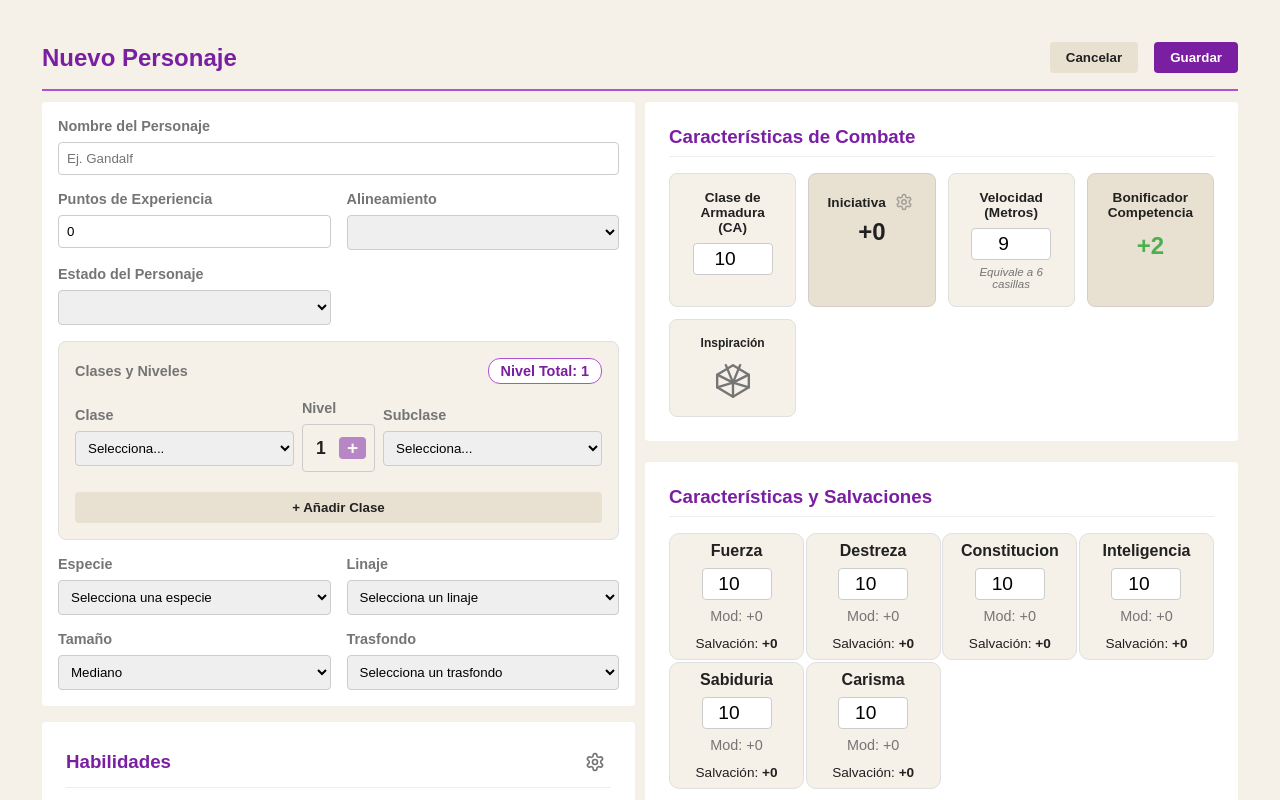
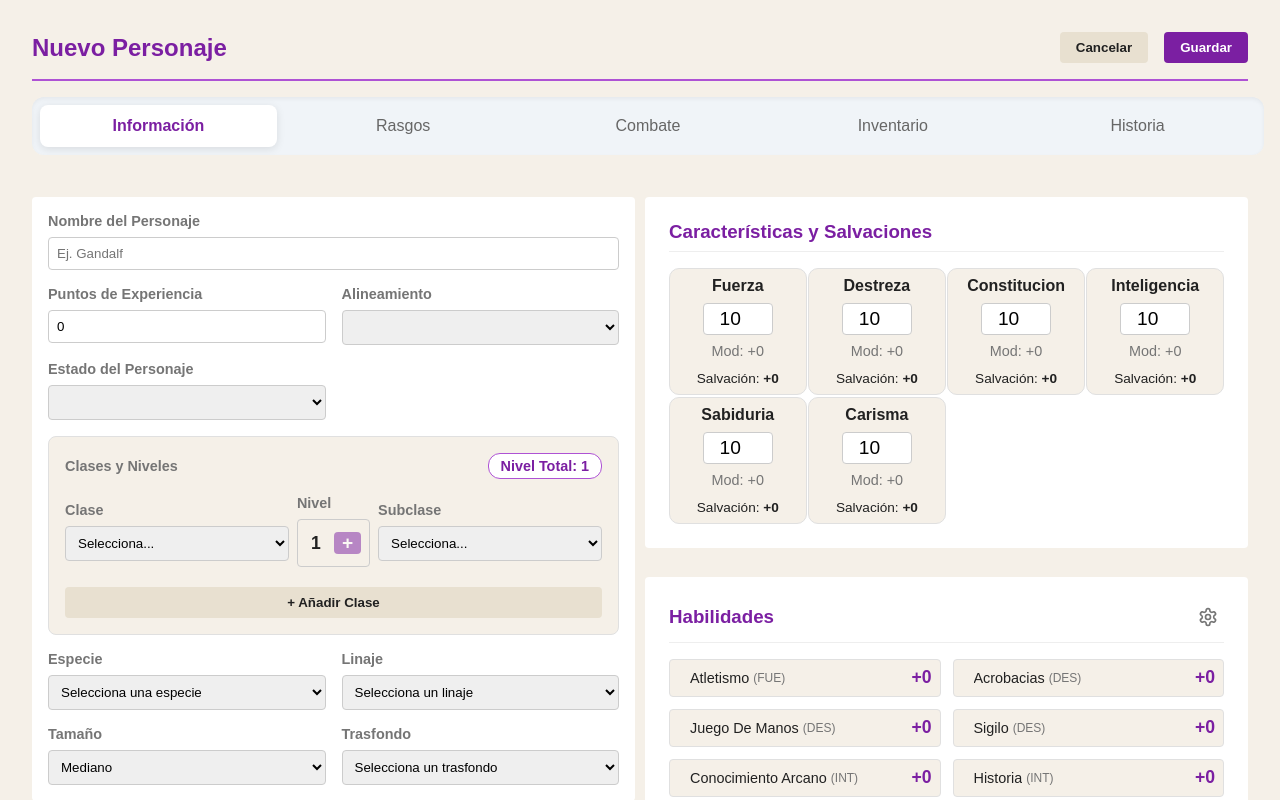
Before and after one commit to AironDH/Gremio-de-Egida, a Vue app: page /personaje/nuevo in a window 1280 px wide. Shown: the top 800 px of the page. Built offline with nearby package versions, Linux system fonts and the light colour scheme.

Commit message:
V1.2 Rediseño visual de la pantalla de personaje

```diff
--- a/src/components/character/CharacterForm.vue
+++ b/src/components/character/CharacterForm.vue
@@ -1,5 +1,7 @@
 <template>
-  <form @submit.prevent="guardarPersonaje" class="character-form" ref="formRef">
+  <form @submit.prevent="guardarPersonaje" class="character-form">
+
+    <!-- Cabecera Intacta -->
     <div class="character-form__header ancho-total">
       <h2>{{ esEdicion ? 'Editar Personaje' : 'Nuevo Personaje' }}</h2>
       <div class="actions">
@@ -8,10 +10,76 @@
       </div>
     </div>
 
+    <!-- Navegación de Pestañas -->
+    <nav class="tabs-nav ancho-total">
+      <button
+        type="button"
+        class="menu-movil-btn"
+        @click="menuMovilAbierto = !menuMovilAbierto"
+      >
+        ☰ Menú de Pestañas
+      </button>
+      <ul class="tabs-lista" :class="{ 'abierto': menuMovilAbierto }">
+        <li
+          v-for="pestana in pestañas"
+          :key="pestana.id"
+          :class="{ 'activa': pestanaActiva === pestana.id }"
+          @click="cambiarPestana(pestana.id)"
+        >
+          {{ pestana.nombre }}
+        </li>
+      </ul>
+    </nav>
 
-    <CharacterBasicInfo v-model="formData" class="ancho-medio"/>
+    <!-- Contenedor Grid Dinámico -->
+    <div class="masonry-grid ancho-total" ref="gridRef">
 
+      <!-- ================= PESTAÑA: INFORMACIÓN ================= -->
+      <CharacterBasicInfo
+        v-if="pestanaActiva === 'informacion'"
+        v-model="formData"
+        class="ancho-medio"
+      />
+
+      <CharacterStats
+        v-if="pestanaActiva === 'informacion'"
+        v-model:caracteristicas="formData.caracteristicasBase"
+        v-model:salvaciones="formData.salvaciones"
+        :salvacionesCalculadas="salvacionesCalculadas"
+        :salvacionesClasePrincipal="salvacionesClasePrincipal"
+        class="ancho-medio"
+      />
+
+      <CharacterSkills
+        v-if="pestanaActiva === 'informacion'"
+        v-model="formData.habilidades"
+        :habilidadesCalculadas="habilidadesCalculadas"
+        class="ancho-medio"
+      />
+
+      <CharacterProficiencies
+        v-if="pestanaActiva === 'informacion'"
+        v-model:competenciasArmas="formData.competenciasArmas"
+        v-model:competenciasArmaduras="formData.competenciasArmaduras"
+        v-model:herramientas="formData.herramientas"
+        v-model:idiomas="formData.idiomas"
+        class="ancho-medio"
+      />
+
+
+      <!-- ================= PESTAÑA: RASGOS ================= -->
+      <CharacterTraits
+        v-if="pestanaActiva === 'rasgos'"
+        :rasgos="rasgosPersonaje"
+        :clasesPersonaje="formData.clases"
+        v-model:opcionesRasgos="formData.opcionesRasgos"
+        class="ancho-total"
+      />
+
+
+      <!-- ================= PESTAÑA: COMBATE ================= -->
       <CharacterFeatures
+        v-if="pestanaActiva === 'combate'"
         v-model:ca="formData.ca"
         v-model:velocidad="formData.velocidad"
         v-model:inspiracion="formData.inspiracion"
@@ -20,21 +88,8 @@
         class="ancho-medio"
       />
 
-    <CharacterStats
-      v-model:caracteristicas="formData.caracteristicasBase"
-      v-model:salvaciones="formData.salvaciones"
-      :salvacionesCalculadas="salvacionesCalculadas"
-      :salvacionesClasePrincipal="salvacionesClasePrincipal"
-      class="ancho-medio"
-    />
-
-    <CharacterSkills
-      v-model="formData.habilidades"
-      :habilidadesCalculadas="habilidadesCalculadas"
-      class="ancho-medio"
-    />
-
       <CharacterHealth
+        v-if="pestanaActiva === 'combate'"
         v-model:vidaMaxima="formData.puntosVidaMax"
         v-model:vidaActual="formData.puntosVidaActuales"
         v-model:vidaTemporal="formData.pgTemp"
@@ -46,6 +101,7 @@
       />
 
       <CharacterResources
+        v-if="pestanaActiva === 'combate'"
         v-model="formData"
         :espaciosEstandarMax="espaciosEstandar"
         :espaciosPactoMax="espaciosPacto"
@@ -55,42 +111,41 @@
         class="ancho-medio"
       />
 
-    <CharacterAttacks v-model="formData.ataques" class="ancho-medio" />
-
-    <CharacterEquipment
-      v-model="formData.equipo"
-      :pesoActualEquipado="pesoActualEquipado"
-      :capacidadCargaCalculada="capacidadCargaCalculada"
+      <CharacterAttacks
+        v-if="pestanaActiva === 'combate'"
+        v-model="formData.ataques"
         class="ancho-medio"
       />
 
-    <CharacterProficiencies
-      v-model:competenciasArmas="formData.competenciasArmas"
-      v-model:competenciasArmaduras="formData.competenciasArmaduras"
-      v-model:herramientas="formData.herramientas"
-      v-model:idiomas="formData.idiomas"
-      class="ancho-medio"
-    />
-
-    <!-- Libro de Hechizos -->
       <CharacterSpells
+        v-if="pestanaActiva === 'combate'"
         v-model="formData.hechizos"
         :clasesPersonaje="formData.clases"
         class="ancho-total"
       />
 
 
-    <CharacterTraits
-      :rasgos="rasgosPersonaje"
-      :clasesPersonaje="formData.clases"
-      v-model:opcionesRasgos="formData.opcionesRasgos"
-      class="columna-1"
+      <!-- ================= PESTAÑA: INVENTARIO ================= -->
+      <CharacterEquipment
+        v-if="pestanaActiva === 'inventario'"
+        v-model="formData.equipo"
+        :pesoActualEquipado="pesoActualEquipado"
+        :capacidadCargaCalculada="capacidadCargaCalculada"
+        class="ancho-total"
       />
 
-    <CharacterPersonality v-model="formData.personalidad" class="ancho-3"/>
 
+      <!-- ================= PESTAÑA: HISTORIA ================= -->
+      <CharacterPersonality
+        v-if="pestanaActiva === 'historia'"
+        v-model="formData.personalidad"
+        class="ancho-total"
+      />
+
+    </div>
   </form>
 
+  <!-- Alertas y Modales Globales -->
   <LevelUpAlert
     :requiereMejora="requiereMejora"
     :claseTrigger="claseTrigger"
@@ -147,6 +202,25 @@ const emit = defineEmits(['guardar', 'cancelar'])
 const formData = ref(generarPersonajeBase())
 
 const esEdicion = ref(false)
+
+// ==========================================
+// LÓGICA DE PESTAÑAS (NUEVO)
+// ==========================================
+const pestanaActiva = ref('informacion')
+const menuMovilAbierto = ref(false)
+
+const pestañas = [
+  { id: 'informacion', nombre: 'Información' },
+  { id: 'rasgos', nombre: 'Rasgos' },
+  { id: 'combate', nombre: 'Combate' },
+  { id: 'inventario', nombre: 'Inventario' },
+  { id: 'historia', nombre: 'Historia' }
+]
+
+const cambiarPestana = (id) => {
+  pestanaActiva.value = id
+  menuMovilAbierto.value = false
+}
 
 // Inicializamos el motor de niveles y dotes
 const {
@@ -227,7 +301,7 @@ const guardarPersonaje = () => {
       ----------------------------
 */
 
-const formRef = ref(null);
+const gridRef = ref(null); // Cambiado de formRef a gridRef
 let resizeObserver = null;
 let mutationObserver = null;
 
@@ -261,8 +335,8 @@ onMounted(async () => {
     }
   };
 
-  if (formRef.value) {
-    const hijosIniciales = formRef.value.children;
+  if (gridRef.value) {
+    const hijosIniciales = gridRef.value.children;
     for (let hijo of hijosIniciales) {
       observarHijo(hijo);
     }
@@ -279,7 +353,7 @@ onMounted(async () => {
       }
     });
 
-    mutationObserver.observe(formRef.value, { childList: true });
+    mutationObserver.observe(gridRef.value, { childList: true });
   }
 });
 
@@ -293,7 +367,9 @@ onBeforeUnmount(() => {
 .character-form {
   display: flex;
   flex-direction: column;
+  gap: 1rem;
 }
+
 .character-form__header {
   display: flex;
   justify-content: space-between;
@@ -301,15 +377,18 @@ onBeforeUnmount(() => {
   padding-bottom: 1rem;
   border-bottom: 2px solid var(--color-primary-light, #ae52d4);
 }
+
 .character-form__header h2 {
   margin: 0;
   color: var(--color-primary, #7b1fa2);
 }
+
 .actions {
   display: flex;
   gap: 1rem;
 }
-.alerta{
+
+.alerta {
   position: fixed;
   top: 0;
   left: 0;
@@ -320,35 +399,190 @@ onBeforeUnmount(() => {
   box-shadow: 0 2px 5px rgba(0, 0, 0, 0.2);
 }
 
-/* 🖥️ Pantallas Grandes (Escritorio / 1920px - 4 Columnas) */
+/* ==========================================
+   NAVEGACIÓN DE PESTAÑAS (MÓVIL POR DEFECTO)
+   ========================================== */
+.tabs-nav {
+  position: relative;
+  width: 100%;
+  z-index: 100;
+  margin-bottom: 1rem;
+}
+
+/* Botón Hamburguesa */
+.menu-movil-btn {
+  width: 100%;
+  padding: 1rem 1.5rem;
+  background-color: var(--color-primary, #7b1fa2);
+  color: #ffffff;
+  border: none;
+  border-radius: 8px;
+  font-size: 1.1rem;
+  font-weight: 600;
+  text-align: left;
+  cursor: pointer;
+  display: flex;
+  justify-content: space-between;
+  align-items: center;
+  box-shadow: 0 4px 6px rgba(0, 0, 0, 0.1);
+  transition: background-color 0.2s ease;
+}
+
+.menu-movil-btn:hover {
+  background-color: var(--color-primary-dark, #4a148c);
+}
+
+/* Lista Desplegable (Móvil) */
+.tabs-lista {
+  display: none; /* Oculto por defecto */
+  list-style: none;
+  padding: 0;
+  margin: 0.5rem 0 0 0;
+  position: absolute;
+  top: 100%;
+  left: 0;
+  width: 100%;
+  background: var(--color-surface, #ffffff);
+  box-shadow: 0 8px 24px rgba(0, 0, 0, 0.15);
+  border-radius: 8px;
+  overflow: hidden;
+  border: 1px solid #eaeaea;
+}
+
+.tabs-lista.abierto {
+  display: block; /* Se muestra al alternar el booleano en el template */
+}
+
+/* Elementos de la lista (Pestañas) */
+.tabs-lista li {
+  width: 100%;
+  text-align: left;
+  padding: 1rem 1.5rem;
+  background: transparent;
+  border-bottom: 1px solid #f0f0f0;
+  font-size: 1rem;
+  color: var(--color-text-primary, #444);
+  cursor: pointer;
+  transition: all 0.3s ease;
+}
+
+.tabs-lista li:last-child {
+  border-bottom: none;
+}
+
+/* Feedback al pasar el ratón en móvil */
+.tabs-lista li:hover {
+  background: var(--color-surface-variant, #f8f9fa);
+  padding-left: 2rem;
+  color: var(--color-primary, #7b1fa2);
+}
+
+/* Estado activo en móvil */
+.tabs-lista li.activa {
+  background: var(--color-primary-light, #ae52d4);
+  color: white;
+  font-weight: bold;
+}
+
+.tabs-lista li.activa:hover {
+  padding-left: 1.5rem; /* Resetea el padding del hover si está activo */
+}
+
+/* ==========================================
+   GRID MASONRY (DISPOSICIÓN MÓVIL)
+   ========================================== */
+.masonry-grid {
+  display: flex;
+  flex-direction: column;
+  gap: 1.5rem;
+}
+
+/* ==========================================
+   🖥️ TABLETS Y ESCRITORIO (MENÚ HORIZONTAL)
+   ========================================== */
+@media (min-width: 992px) {
+
+  .menu-movil-btn {
+    display: none; /* Ocultamos la hamburguesa */
+  }
+
+  /* Contenedor tipo píldora (Segmented Control) */
+  .tabs-lista {
+    display: flex !important; /* Forzamos la vista horizontal */
+    flex-direction: row;
+    position: static;
+    background: #f0f4f8;
+    padding: 0.5rem;
+    border-radius: 12px;
+    box-shadow: inset 0 2px 4px rgba(0,0,0,0.05);
+    border: none;
+    gap: 0.5rem;
+    margin-top: 0;
+  }
+
+  .tabs-lista li {
+    flex: 1; /* Distribuye el espacio equitativamente */
+    text-align: center;
+    border: none;
+    border-radius: 8px;
+    font-weight: 500;
+    padding: 0.75rem 1rem;
+    color: #666;
+    display: block;
+    width: 100%;
+  }
+
+  /* Feedback hover en escritorio */
+  .tabs-lista li:hover {
+    background: rgba(0, 0, 0, 0.03);
+    padding-left: 1rem; /* Sobrescribimos la animación de móvil */
+    color: var(--color-primary, #7b1fa2);
+  }
+
+  /* Pestaña Activa en escritorio: Efecto tarjeta levantada */
+  .tabs-lista li.activa {
+    background: #ffffff;
+    color: var(--color-primary, #7b1fa2);
+    font-weight: bold;
+    box-shadow: 0 2px 8px rgba(0, 0, 0, 0.1);
+  }
+
+  .tabs-lista li.activa:hover {
+    padding-left: 1rem;
+  }
+}
+
+/* ==========================================
+   🖥️ PANTALLAS GRANDES (MASONRY GRID 4 COLUMNAS)
+   ========================================== */
 @media (min-width: 1200px) {
-  .character-form {
+  .masonry-grid {
     display: grid;
     grid-template-columns: repeat(4, 1fr);
     grid-auto-rows: 10px;
     gap: 10px;
-    padding: 10px;
+    padding: 10px 0;
     align-items: start;
   }
 
-  .ancho-total {
+  /* Las clases de ancho ahora aplican a los hijos directos del grid */
+  .masonry-grid > .ancho-total {
     grid-column: span 4;
-    grid-row-end: span 3;
   }
 
-  .ancho-medio {
+  .masonry-grid > .ancho-medio {
     grid-column: span 2;
   }
 
-  .ancho-3{
+  .masonry-grid > .ancho-3 {
     grid-column: span 3;
   }
 
-  .character-form > :not(.ancho-total):not(.ancho-medio):not(.ancho-3) {
+  .masonry-grid > :not(.ancho-total):not(.ancho-medio):not(.ancho-3) {
     grid-column: span 1;
   }
 
-  .columna-1{
+  .masonry-grid > .columna-1 {
     grid-column: 1 !important;
   }
 }
```
Lines whose indentation alone changed are shown as unchanged.
